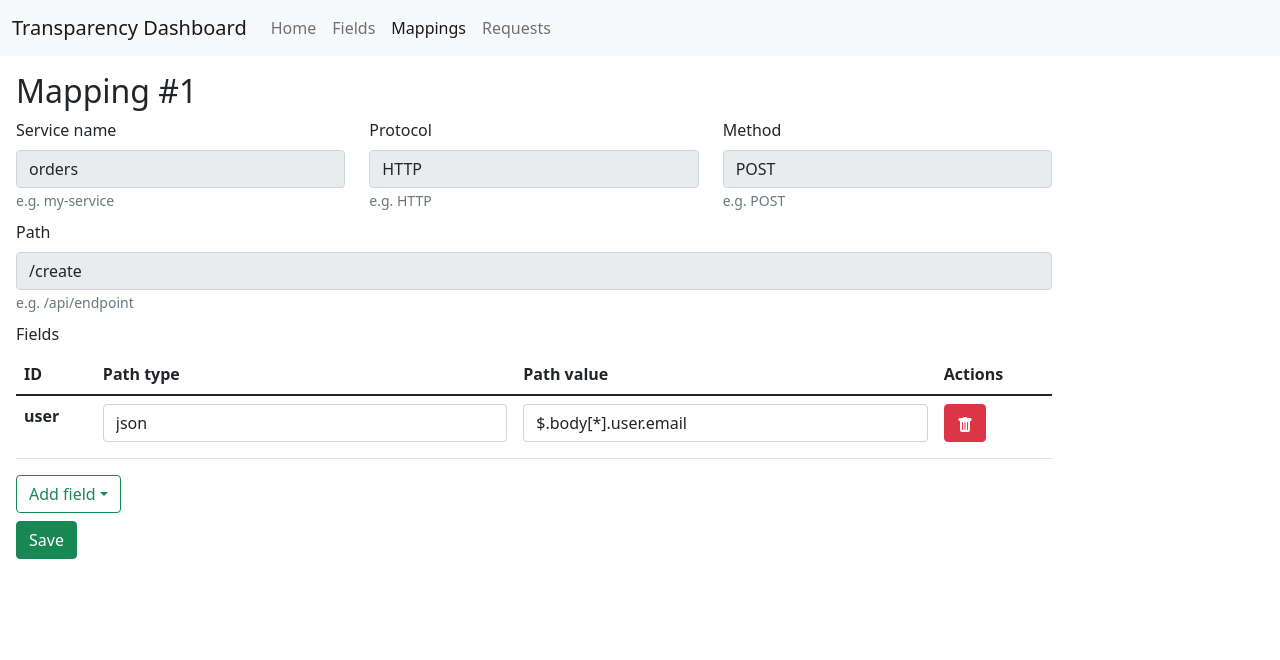
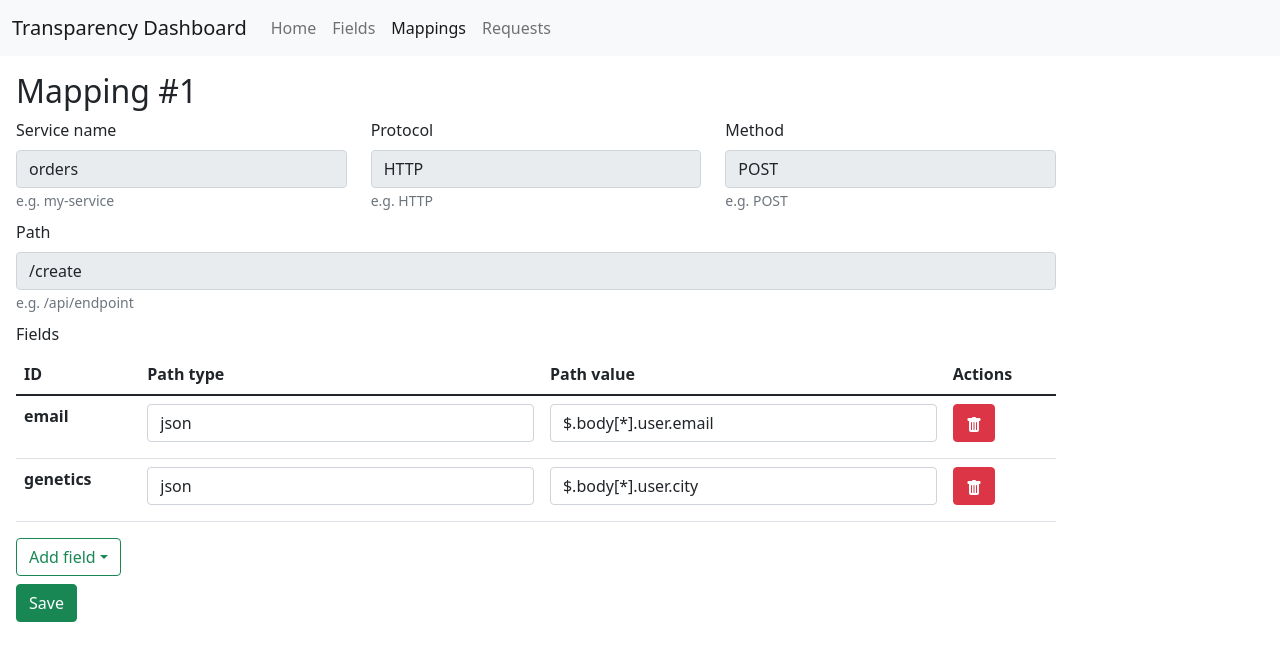
Before and after one commit to PrivacyEngineering/hawk-monitor, a React (Create React App) app in the folder frontend-v2/: page /mappings/1 in a window 1280 px wide. Shown: the top 660 px of the page. Built offline with nearby package versions, Linux system fonts and the light colour scheme.

Commit message:
Add mappings CRUD reducers

```diff
--- a/frontend-v2/src/components/MappingFieldsTable.tsx
+++ /dev/null
@@ -1,30 +0,0 @@
-import { Button, Table } from "react-bootstrap"
-import { BsFillTrashFill } from "react-icons/bs";
-import { MappingFieldReference, TableProps, TableRowProps } from "../types";
-import { ColInput } from "./ColInput";
-import { TableHeader } from "./TableHeader"
-
-export const MappingFieldsTable = (props: TableProps<MappingFieldReference>) => {
-  const { labels, items } = props;
-  return (
-    <Table>
-      <TableHeader labels={labels} />
-      <tbody>{items.map((item, index) => <MappingFieldsTableRow key={index} item={item} />)}</tbody>
-    </Table>
-  )
-}
-
-const MappingFieldsTableRow = (props: TableRowProps<MappingFieldReference>) => {
-  const { item } = props;
-  return (
-    <tr>
-      <td><b>{item.id}</b></td>
-      <td><ColInput value={item.path.type}></ColInput></td>
-      <td><ColInput value={item.path.value}></ColInput></td>
-      <td>
-        {/* <Button variant='danger' size="sm"><BsFillTrashFill /> Remove</Button> */}
-        <Button variant='danger'><BsFillTrashFill /></Button>
-      </td>
-    </tr>
-  )
-}
--- a/frontend-v2/src/components/MappingPage.tsx
+++ b/frontend-v2/src/components/MappingPage.tsx
@@ -1,10 +1,14 @@
-import { Button, Col, Dropdown, Form, Row } from "react-bootstrap"
+import { useState } from "react";
+import { Button, Col, Dropdown, Form, Row, Table } from "react-bootstrap"
+import { BsFillTrashFill } from "react-icons/bs";
 import { useSelector } from "react-redux";
-import { useParams } from "react-router-dom";
+import { useNavigate, useParams } from "react-router-dom";
+import { useThunkDispatch } from "..";
 import { RootState } from "../reducers";
-import { AnyMapping, Field } from "../types";
+import { AnyMapping, Field, MappingFieldReference } from "../types";
+import { UPDATE_MAPPING_REQUEST, UPDATE_MAPPING_SUCCESS } from "../types/actions/Types";
 import { ColInput } from "./ColInput";
-import { MappingFieldsTable } from "./MappingFieldsTable"
+import { TableHeader } from "./TableHeader";
 
 export const MappingPage = () => {
   const params = useParams<{ id: string }>();
@@ -12,15 +16,24 @@ export const MappingPage = () => {
   const fields = useSelector<RootState, Field[]>(state => state.fields);
   const mapping = useSelector<RootState, AnyMapping | undefined>(state => state.mappings.find(m => m.id === id)) as AnyMapping;
 
-  const labels = ['ID', 'Path type', 'Path value', 'Actions'];
-  const items = [
-    { id: 'user', path: { type: "json", value: "$.body[*].user.email" } }
-  ];
+  const dispatch = useThunkDispatch();
+  const navigate = useNavigate();
+
+  const [fieldRefs, setFieldRefs] = useState(mapping.fields || []);
+  const deleteFieldRef = (fieldRef: MappingFieldReference) => setFieldRefs([...fieldRefs.filter(x => x !== fieldRef)]);
+  const addFieldRef = (fieldId: string) => setFieldRefs([...fieldRefs, { id: fieldId, path: { type: '', value: '' } }]);
+
+  const handleSave = () => {
+    const mappingToDispatch = { ...mapping, fields: fieldRefs };
+    dispatch({ type: UPDATE_MAPPING_REQUEST, mapping: mappingToDispatch });
+    // TODO: actual API call
+    dispatch({ type: UPDATE_MAPPING_SUCCESS, mapping: mappingToDispatch });
+    navigate('/mappings', { replace: true })
+  }
 
   return (
     <>
       <h2>Mapping #{mapping.id}</h2>
-      <Row>
       <Col lg={12} xl={10}>
         <Row>
           <ColInput sm={12} md={6} xl={4} label="Service name" mutedText="e.g. my-service" value={mapping.service} readOnly />
@@ -31,24 +44,26 @@ export const MappingPage = () => {
 
         <Form.Group className="mb-2">
           <Form.Label>Fields</Form.Label>
-            <MappingFieldsTable labels={labels} items={items} />
+          <Table>
+            <TableHeader labels={['ID', 'Path type', 'Path value', 'Actions']} />
+            <tbody>{fieldRefs.sort((a, b) => a.id.localeCompare(b.id)).map((item, index) =>
+              <tr key={index}>
+                <td><b>{item.id}</b></td>
+                <td><ColInput value={item.path.type}></ColInput></td>
+                <td><ColInput value={item.path.value}></ColInput></td>
+                <td><Button variant='danger' onClick={() => deleteFieldRef(item)}><BsFillTrashFill /></Button></td>
+              </tr>
+            )}
+            </tbody>
+          </Table>
 
           <Dropdown>
             <Dropdown.Toggle variant="outline-success" id="dropdown-basic">Add field</Dropdown.Toggle>
-              <Dropdown.Menu>{fields.map(f => <Dropdown.Item key={f.id} href="#">{f.id}</Dropdown.Item>)}</Dropdown.Menu>
+            <Dropdown.Menu>{fields.filter(f => !fieldRefs.map(fieldRef => fieldRef.id).includes(f.id)).map(f => <Dropdown.Item key={f.id} onClick={() => addFieldRef(f.id)}>{f.id}</Dropdown.Item>)}</Dropdown.Menu>
           </Dropdown>
         </Form.Group>
       </Col>
-
-        {/* TODO: react to changes */}
-        {/* <Col lg={12} xl={6}>
-          <Form.Group className="mb-2">
-            <Form.Label>Mapping result</Form.Label>
-            <Form.Control as="textarea" style={{ height: '35vh' }} type="text" placeholder={JSON.stringify(newMapping, null, 4)} readOnly />
-          </Form.Group>
-        </Col> */}
-      </Row>
-      <Button variant='success'>Save</Button>
+      <Button variant='success' onClick={handleSave}>Save</Button>
     </>
   )
 }
--- a/frontend-v2/src/components/MappingsPage.tsx
+++ b/frontend-v2/src/components/MappingsPage.tsx
@@ -18,7 +18,8 @@ export const MappingsPage = () => {
 
 const ExistingMappings = () => {
   const labels = ['ID', 'Service', 'Protocol', 'Method', 'Endpoint', 'Attached Fields', 'Inferred data categories', 'Actions'];
-  const items = useSelector<RootState, AnyMapping[]>(state => state.mappings.filter(m => m.fields !== undefined)) as Mapping[];
+  const mappings = useSelector<RootState, AnyMapping[]>(state => state.mappings) as Mapping[];
+  const existingMappings = mappings.filter(m => m.fields !== undefined).sort((a, b) => a.id.localeCompare(b.id));
 
   return (
     <Col xl={10}>
@@ -26,7 +27,7 @@ const ExistingMappings = () => {
       <p><b>Mappings</b> are used to trace processing of privacy-related data in your system. Please keep them up to date.</p>
       <Table>
         <TableHeader labels={labels} />
-        <tbody>{items.map((item, index) => <ExistingMappingsTableRow key={index} item={item} />)}</tbody>
+        <tbody>{existingMappings.map((item, index) => <ExistingMappingsTableRow key={index} item={item} />)}</tbody>
       </Table>
     </Col>
   )
@@ -74,8 +75,8 @@ const InferredDataCategories = (props: { fieldRefs: MappingFieldReference[] }) =
 }
 
 const UnmappedEndpoints = () => {
-  const labels = ['ID', 'Service', 'Protocol', 'Method', 'Endpoint', 'Actions'];
-  const items = useSelector<RootState, AnyMapping[]>(state => state.mappings.filter(m => m.fields === undefined));
+  const mappings = useSelector<RootState, AnyMapping[]>(state => state.mappings);
+  const unmappedEndpoints = mappings.filter(m => m.fields === undefined).sort((a, b) => a.id.localeCompare(b.id));
 
   return (
     <Col xl={10}>
@@ -85,8 +86,8 @@ const UnmappedEndpoints = () => {
         Please add the missing mappings here and retroactively map your system's API endpoint calls to particular privacy-related data categories.
       </p>
       <Table>
-        <TableHeader labels={labels} />
-        <tbody>{items.map((item, index) => <UnmappedEndpointsTableRow key={index} item={item} />)}</tbody>
+        <TableHeader labels={['ID', 'Service', 'Protocol', 'Method', 'Endpoint', 'Actions']} />
+        <tbody>{unmappedEndpoints.map((item, index) => <UnmappedEndpointsTableRow key={index} item={item} />)}</tbody>
       </Table>
     </Col>
   )
--- a/frontend-v2/src/reducers/index.ts
+++ b/frontend-v2/src/reducers/index.ts
@@ -1,6 +1,6 @@
 import { combineReducers } from 'redux';
 import { fields, fieldsBeingCreated, fieldsBeingUpdated, fieldsBeingDeleted } from './fields';
-import { mappings } from './mappings';
+import { mappings, mappingsBeingUpdated } from './mappings';
 
 export const app = combineReducers({
   fields,
@@ -8,6 +8,7 @@ export const app = combineReducers({
   fieldsBeingUpdated,
   fieldsBeingDeleted,
   mappings,
+  mappingsBeingUpdated,
 });
 
 export type RootState = ReturnType<typeof app>
--- a/frontend-v2/src/reducers/mappings.ts
+++ b/frontend-v2/src/reducers/mappings.ts
@@ -1,4 +1,10 @@
-import { AnyMapping } from "../types";
+import { AnyMapping, NormalizedState } from "../types";
+import { UpdateMappingActionTypes } from "../types/actions/Mappings";
+import {
+  UPDATE_MAPPING_REQUEST,
+  UPDATE_MAPPING_SUCCESS,
+  UPDATE_MAPPING_FAILURE,
+} from "../types/actions/Types";
 
 const mappingsInitialState = [
   {
@@ -25,10 +31,28 @@ const mappingsInitialState = [
 ];
 
 export const mappings = (state: AnyMapping[] = mappingsInitialState, action: any) => {
-  switch (action) {
-    // case actions.FETCH_MAPPINGS_SUCCESS:
-    //   return action.mappings.map(mapping => ...);
+  switch (action.type) {
+    case UPDATE_MAPPING_SUCCESS:
+      return [...state.filter(m => m.id !== action.mapping.id), action.mapping];
     default:
       return state;
   }
 };
+
+export const mappingsBeingUpdated = (state: NormalizedState<boolean | undefined> = {}, action: UpdateMappingActionTypes) => {
+  switch (action.type) {
+    case UPDATE_MAPPING_REQUEST: {
+      const nextState = { ...state };
+      nextState[action.mapping.id] = true;
+      return nextState;
+    }
+    case UPDATE_MAPPING_SUCCESS:
+    case UPDATE_MAPPING_FAILURE: {
+      const nextState = { ...state };
+      nextState[action.mapping.id] = undefined;
+      return nextState;
+    }
+    default:
+      return state;
+  }
+}
--- /dev/null
+++ b/frontend-v2/src/types/actions/Mappings.ts
@@ -0,0 +1,23 @@
+import { ThunkAction } from 'redux-thunk';
+import { Mapping } from '../../types';
+
+import * as types from './Types';
+
+interface UpdateMappingRequestAction {
+  type: typeof types.UPDATE_MAPPING_REQUEST;
+  mapping: Mapping;
+}
+
+export interface UpdateMappingSuccessAction {
+  type: typeof types.UPDATE_MAPPING_SUCCESS;
+  mapping: Mapping;
+}
+
+interface UpdateMappingFailureAction {
+  type: typeof types.UPDATE_MAPPING_FAILURE;
+  mapping: Mapping;
+  error: string;
+}
+
+export type UpdateMappingActionTypes = UpdateMappingRequestAction | UpdateMappingSuccessAction | UpdateMappingFailureAction;
+export type UpdateMappingThunkAction = ThunkAction<Promise<any>, any, null, UpdateMappingActionTypes>;
--- a/frontend-v2/src/types/actions/Types.ts
+++ b/frontend-v2/src/types/actions/Types.ts
@@ -9,3 +9,7 @@ export const UPDATE_FIELD_SUCCESS = 'UPDATE_FIELD_SUCCESS';
 export const DELETE_FIELD_REQUEST = 'DELETE_FIELD_REQUEST';
 export const DELETE_FIELD_FAILURE = 'DELETE_FIELD_FAILURE';
 export const DELETE_FIELD_SUCCESS = 'DELETE_FIELD_SUCCESS';
+
+export const UPDATE_MAPPING_REQUEST = 'UPDATE_MAPPING_REQUEST';
+export const UPDATE_MAPPING_FAILURE = 'UPDATE_MAPPING_FAILURE';
+export const UPDATE_MAPPING_SUCCESS = 'UPDATE_MAPPING_SUCCESS';
```
Lines whose indentation alone changed are shown as unchanged.
